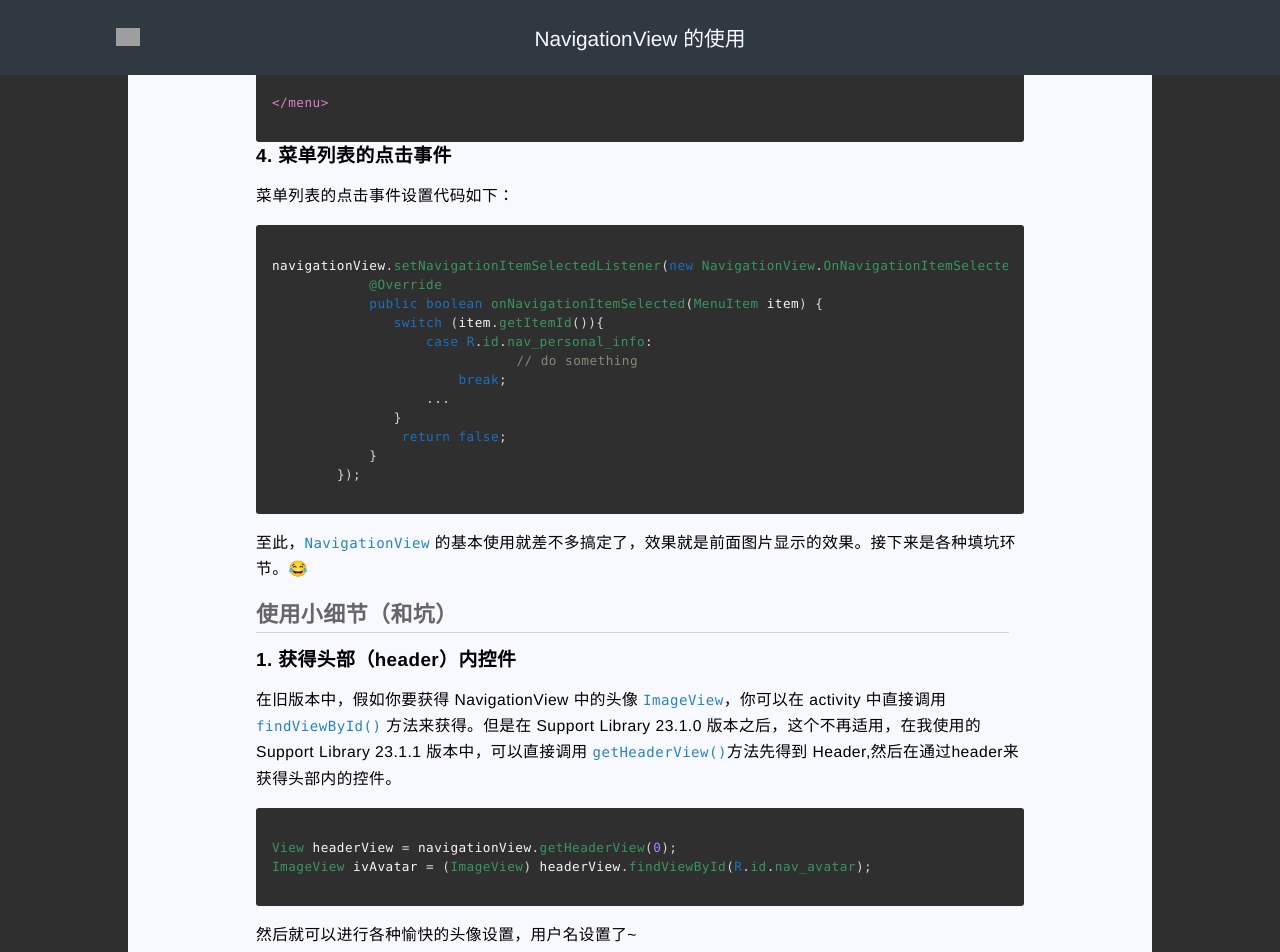
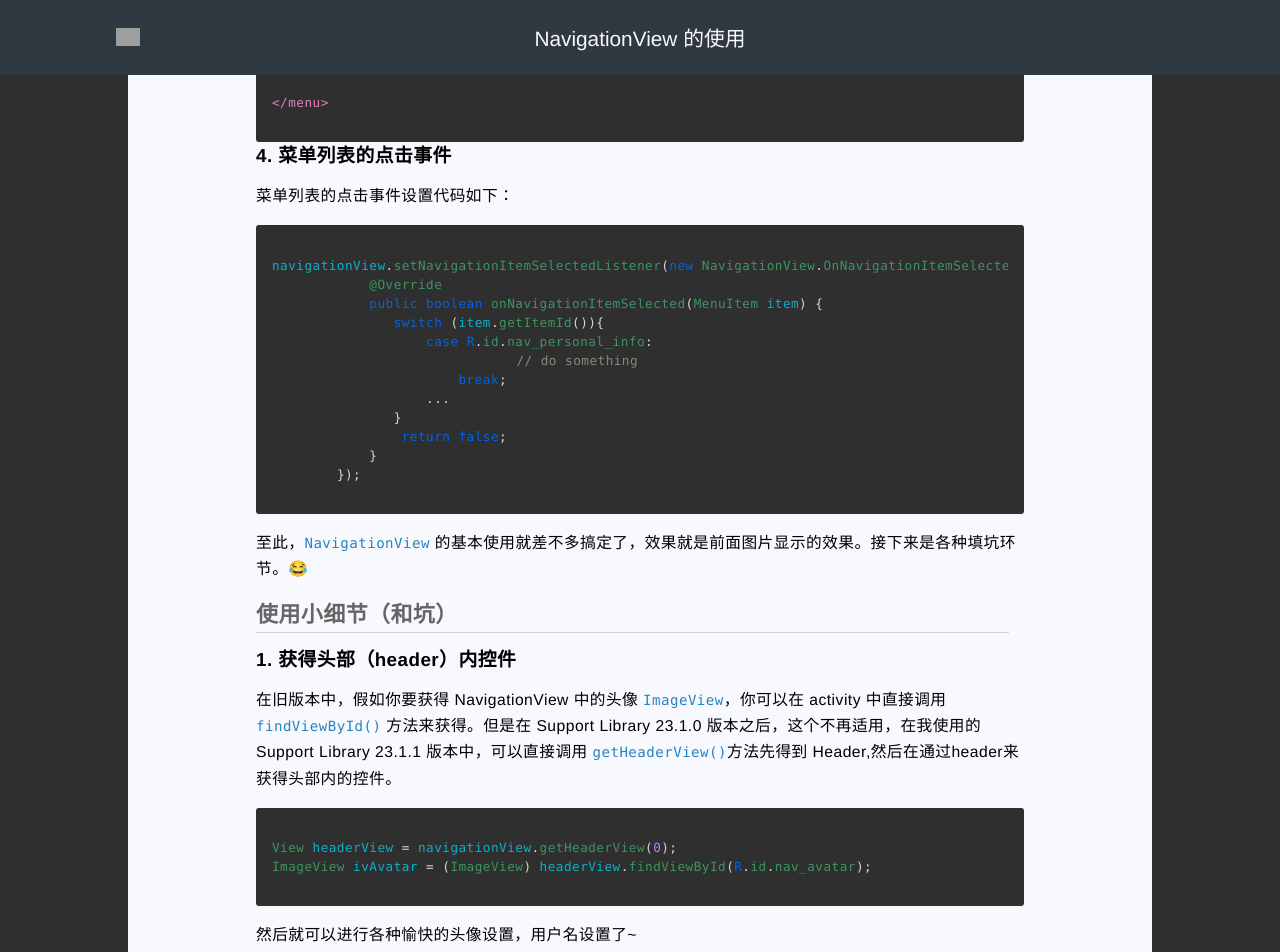
Before and after one commit to laobie/laobie.github.io, a Jekyll site: the page built from _posts/2016-02-16-use-navigation-view-detail.md, in a window 1280 px wide and 1400 px high, scrolled down 3070 px. Shown: the top 952 px of the window. Built offline with Jekyll 4.4.1, drawn with Linux system fonts in a browser that asks for light colours; comment, search, counter and statistics services are not loaded; grey boxes are pictures that could not be loaded.

Commit message:
change syntax color

```diff
--- a/assets/css/syntax.css
+++ b/assets/css/syntax.css
@@ -2,47 +2,46 @@
 
 .c { color: #75715e } /* Comment */
 .err { color: #960050; background-color: #1e0010 } /* Error */
-.k { color: #1b71c0 } /* Keyword */
+.k { color: #0262e7} /* Keyword */
 .l { color: #ae81ff } /* Literal */
-.n { color: #f8f8f2 } /* Name */
+.n { color: #09b1cc } /* Name */
 .o { color: #d7d7d7} /* Operator */
-.p { color: #f8f8f2 } /* Punctuation */
+.p { color: #09b1cc} /* Punctuation */
 .cm { color: #8c8875} /* Comment.Multiline */
 .cp { color: #8c8875 } /* Comment.Preproc */
 .c1 { color: #8c8875 } /* Comment.Single */
 .cs { color: #8c8875 } /* Comment.Special */
-.gd { color: #98752c
-} /* Generic.Deleted */
+.gd { color: #98752c} /* Generic.Deleted */
 .ge { font-style: italic } /* Generic.Emph */
 .gi { color: #3d9c65
 } /* Generic.Inserted */
 .gs { font-weight: bold } /* Generic.Strong */
 .gu { color: #8c8875 } /* Generic.Subheading */
-.kc { color: #1b71c0} /* Keyword.Constant */
-.kd { color: #1b71c0 } /* Keyword.Declaration */
+.kc { color: #0262e7} /* Keyword.Constant */
+.kd { color: #0262e7 } /* Keyword.Declaration */
 .kn { color: #98752c } /* Keyword.Namespace */
-.kp { color: #1b71c0 } /* Keyword.Pseudo */
-.kr { color: #1b71c0 } /* Keyword.Reserved */
-.kt { color: #1b71c0 } /* Keyword.Type */
+.kp { color: #0262e7 } /* Keyword.Pseudo */
+.kr { color: #0262e7 } /* Keyword.Reserved */
+.kt { color: #0262e7 } /* Keyword.Type */
 .ld { color: #e6db74 } /* Literal.Date */
 .m { color: #ae81ff } /* Literal.Number */
 .s { color: #e7b43f} /* Literal.String */
 .na { color: #3a9661 } /* Name.Attribute */
-.nb { color: #f8f8f2 } /* Name.Builtin */
+.nb { color: #09b1cc } /* Name.Builtin */
 .nc { color: #3a9661} /* Name.Class */
-.no { color: #1b71c0 } /* Name.Constant */
+.no { color: #0262e7 } /* Name.Constant */
 .nd { color: #3a9661 } /* Name.Decorator */
-.ni { color: #f8f8f2 } /* Name.Entity */
+.ni { color: #09b1cc } /* Name.Entity */
 .ne { color: #3a9661 } /* Name.Exception */
 .nf { color: #3a9661 } /* Name.Function */
-.nl { color: #f8f8f2 } /* Name.Label */
-.nn { color: #f8f8f2 } /* Name.Namespace */
+.nl { color: #09b1cc } /* Name.Label */
+.nn { color: #09b1cc } /* Name.Namespace */
 .nx { color: #3a9661 } /* Name.Other */
-.py { color: #f8f8f2 } /* Name.Property */
+.py { color: #09b1cc } /* Name.Property */
 .nt { color: #e17ebe} /* Name.Tag */
-.nv { color: #f8f8f2 } /* Name.Variable */
+.nv { color: #09b1cc } /* Name.Variable */
 .ow { color: #98752c } /* Operator.Word */
-.w { color: #f8f8f2 } /* Text.Whitespace */
+.w { color: #09b1cc } /* Text.Whitespace */
 .mb { color: #ae81ff } /* Literal.Number.Bin */
 .mf { color: #ae81ff } /* Literal.Number.Float */
 .mh { color: #ae81ff } /* Literal.Number.Hex */
@@ -59,10 +58,10 @@
 .sr { color: #e6db74 } /* Literal.String.Regex */
 .s1 { color: #e6db74 } /* Literal.String.Single */
 .ss { color: #e6db74 } /* Literal.String.Symbol */
-.bp { color: #f8f8f2 } /* Name.Builtin.Pseudo */
-.vc { color: #f8f8f2 } /* Name.Variable.Class */
-.vg { color: #f8f8f2 } /* Name.Variable.Global */
-.vi { color: #f8f8f2 } /* Name.Variable.Instance */
+.bp { color: #09b1cc } /* Name.Builtin.Pseudo */
+.vc { color: #09b1cc } /* Name.Variable.Class */
+.vg { color: #09b1cc } /* Name.Variable.Global */
+.vi { color: #09b1cc } /* Name.Variable.Instance */
 .il { color: #ae81ff } /* Literal.Number.Integer.Long */
 
 .lineno { color: #ccc; display:inline-block;padding-right: 5px;
```
